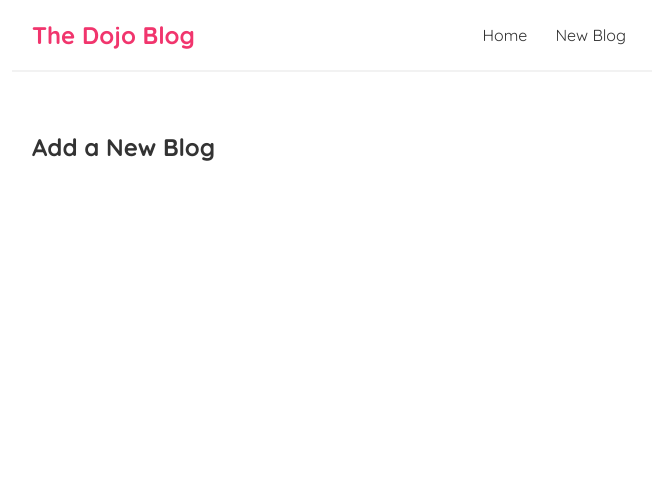
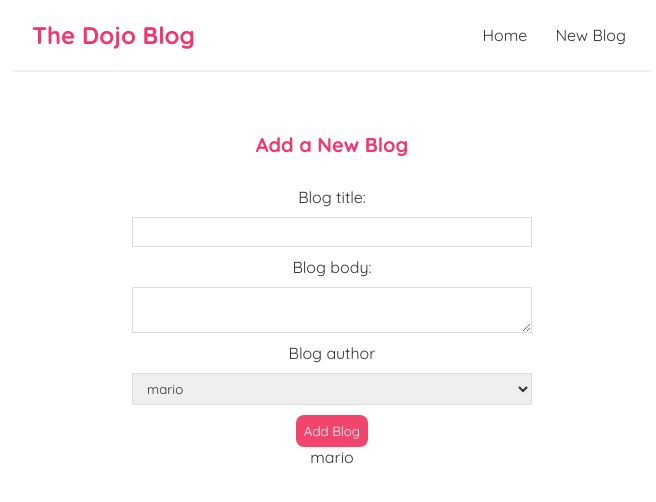
Before and after one commit to cheeseStack/React_basic, a React (Create React App) app in the folder dojo-blog/: page /create in a window 1280 px wide. Shown: the top 502 px of the page, without its empty margins (308-964 px from the left). Built offline with nearby package versions, Linux system fonts and the light colour scheme.

Commit message:
added useState to the create blog form; use onChange function to target the inputted value for the name, body, author

```diff
--- a/dojo-blog/src/Create.js
+++ b/dojo-blog/src/Create.js
@@ -1,7 +1,43 @@
+import { useState } from "react";
+
 const Create = () => {
+    const [title, setTitle] = useState('');
+    const [body, setBody] = useState('');
+    const [author, setAuthor] = useState('mario');
     return (
         <div className="create">
             <h2>Add a New Blog</h2>
+            <form>
+                {/* blog title */}
+                <label>Blog title:</label>
+                <input
+                type="text"
+                required
+                value= {title}
+                onChange = {(e) => setTitle(e.target.value) }
+                />
+                {/* blog body */}
+                <label>Blog body:</label>
+                <textarea
+                required
+                value={ body }
+                onChange = { (e) => setBody(e.target.value)}>
+                </textarea>
+                {/* blog author */}
+                <label> Blog author</label>
+                <select
+                    value ={author}
+                    onChange={(e) => setAuthor(e.target.value)}
+                >
+                    <option value="mario">mario</option>
+                    <option value="yoshi">yoshi</option>
+                </select>
+                <button>Add Blog</button>
+                <p> { title }</p>
+                <p> { body }</p>
+                <p> { author }</p>
+
+            </form>
         </div>
      );
 }
--- a/dojo-blog/src/index.css
+++ b/dojo-blog/src/index.css
@@ -81,3 +81,41 @@
 .blog-details div {
   margin: 20px 0;
 }
+
+/* create new blog form */
+
+.create {
+  max-width: 400px;
+  margin: 0 auto;
+  text-align: center;
+}
+
+.create label {
+  tect-align: left;
+  display: block;
+}
+
+.create h2 {
+  font-size: 20px;
+  color: #f1356d;
+  margin-bottom: 30px;
+}
+
+.create input, .create textarea, .create select {
+  width: 100%;
+  padding: 6px 10px;
+  margin: 10px 0;
+  border: 1px solid #ddd;
+  box-sizing: border-box;
+  display: block;
+}
+
+.create button {
+  background: #f1456d;
+  color:  #fff;
+  border: 0;
+  padding: 8px;
+  border-radius: 8px;
+  cursor: pointer;
+
+}
```
